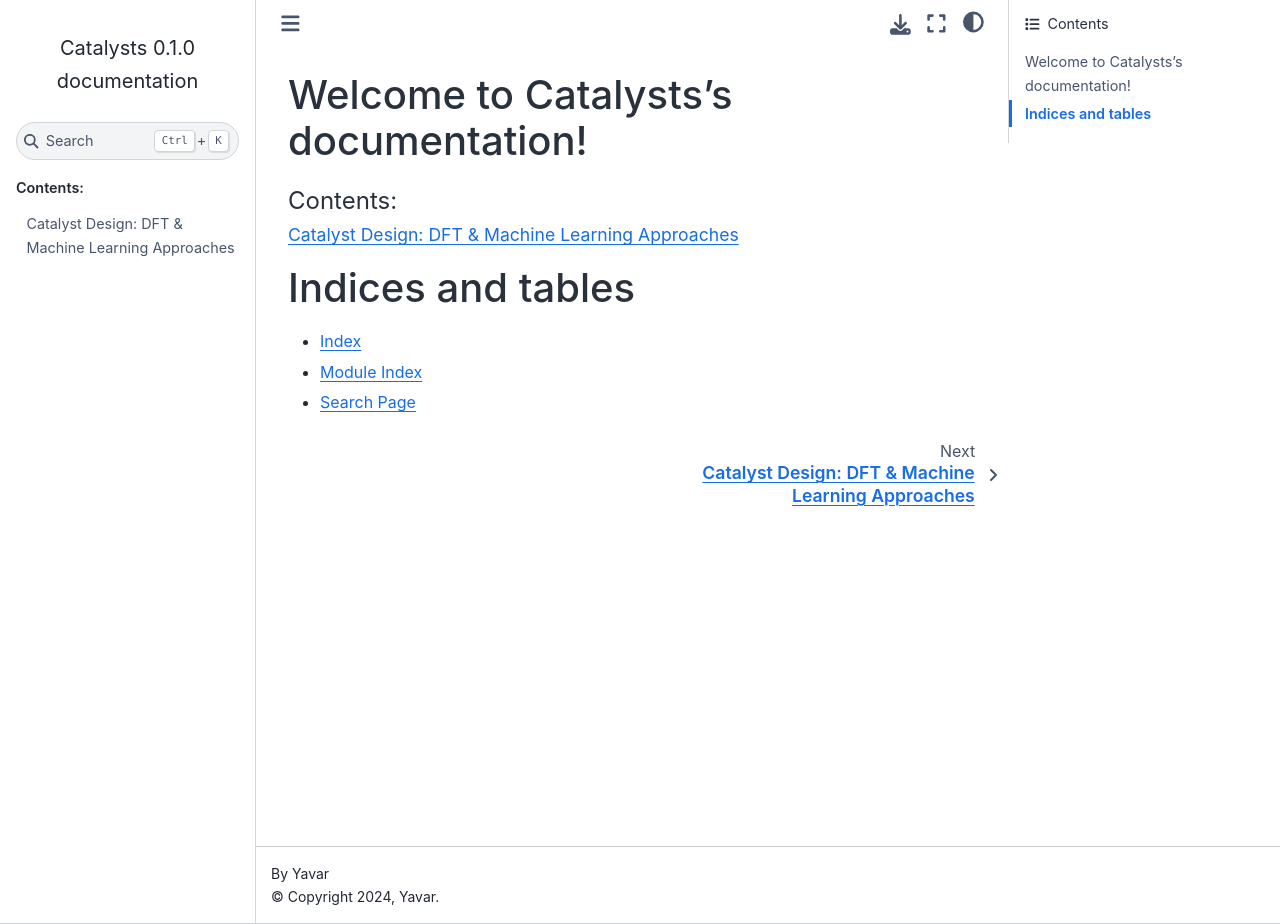
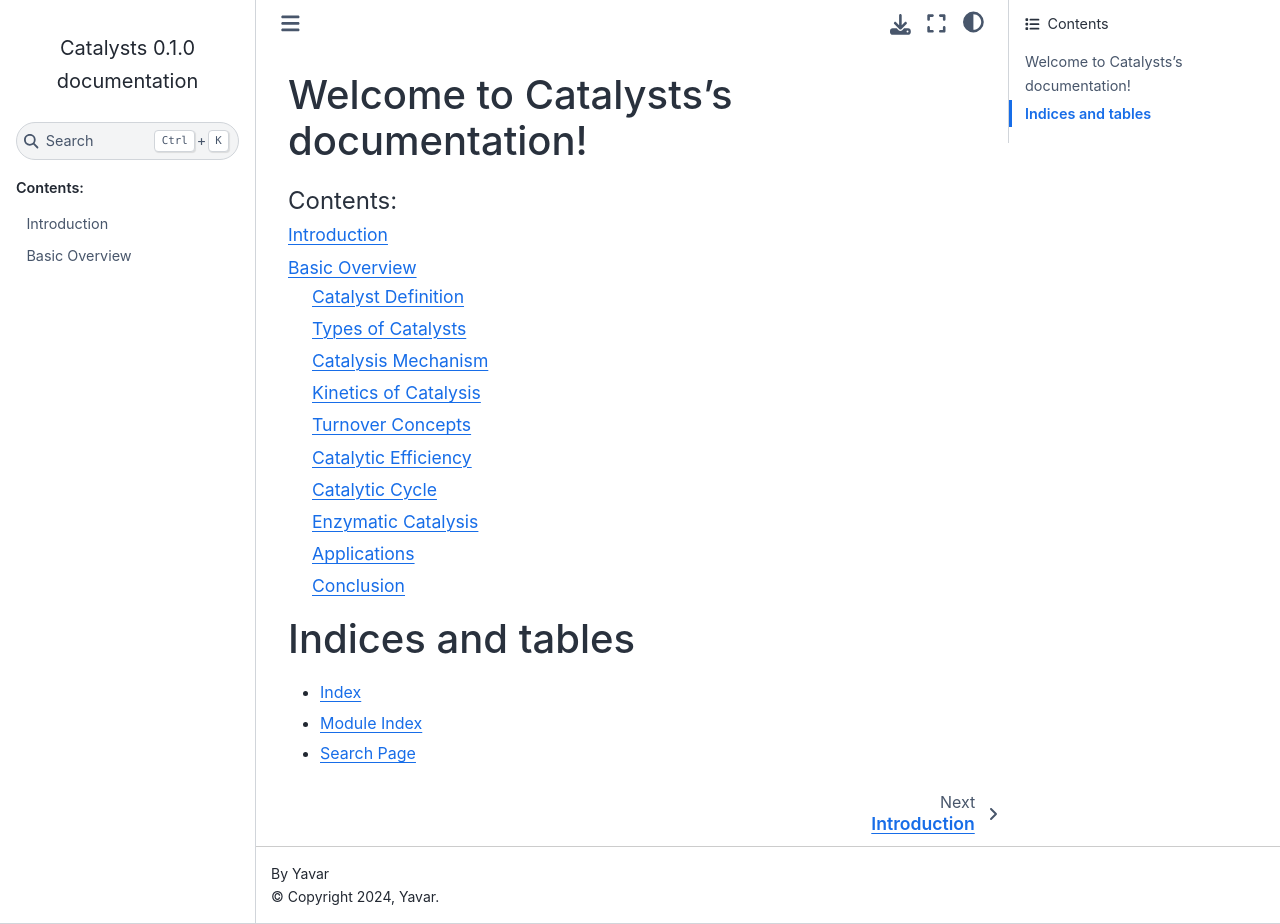
Before and after one commit to Yavar-Azar/Catalysts, a Sphinx documentation site: the page built from docs/index.rst, in a window 1280 px wide and 924 px high. Built offline with Sphinx 7.4.7 and the Sphinx Book theme 1.1.4, drawn with Linux system fonts in a browser that asks for light colours; some of the changed lines change nothing that is shown.

Commit message:
add basics

```diff
--- /dev/null
+++ b/docs/basics/basics.rst
@@ -0,0 +1,155 @@
+===============================
+Basic Overview
+===============================
+
+Catalysis is a fundamental process in chemical reactions where a substance known as a **catalyst** accelerates the reaction rate without being consumed in the reaction itself. Catalysts are crucial for increasing the efficiency of chemical processes by lowering the energy barriers for reactions, thereby enabling faster reaction rates at lower temperatures and pressures. This is critical in many industrial, biological, and environmental processes.
+
+Catalyst Definition
+===================
+
+A **catalyst** is a substance that:
+
+- Increases the rate of a chemical reaction by providing an alternative reaction pathway with lower activation energy.
+- Does not undergo a permanent chemical change during the reaction.
+- Can repeatedly facilitate multiple reaction cycles.
+
+The presence of a catalyst modifies the reaction kinetics without affecting the equilibrium position of the reaction.
+
+Types of Catalysts
+==================
+
+Catalysts can be broadly classified into the following categories based on their phase relative to the reactants:
+
+1. **Heterogeneous Catalysts**:
+   - The catalyst exists in a different phase than the reactants, typically a solid catalyst with liquid or gas reactants. An example is the catalytic converter in vehicles, which uses solid platinum or palladium to catalyze the conversion of exhaust gases.
+
+2. **Homogeneous Catalysts**:
+   - The catalyst is in the same phase as the reactants, usually in a solution. A common example is acid or base catalysis in aqueous solutions.
+
+3. **Enzymes**:
+   - Biological catalysts, which are proteins that speed up biochemical reactions. Enzymes exhibit high specificity and operate under mild conditions within living organisms.
+
+Catalysis Mechanism
+===================
+
+The basic mechanism of catalysis involves several key steps that depend on whether the catalyst is homogeneous or heterogeneous. The overall goal of the catalyst is to lower the activation energy, allowing more reactant molecules to overcome the energy barrier and form products.
+
+1. **Adsorption**: For heterogeneous catalysis, the reactants bind to the surface of the catalyst, usually involving physical or chemical adsorption.
+
+2. **Reaction Pathway**: The catalyst provides an alternative reaction pathway with a lower activation energy than the uncatalyzed reaction. This can occur through various mechanisms such as bond weakening, facilitating the formation of intermediates, or stabilizing transition states.
+
+3. **Desorption**: The products of the reaction are released from the catalyst surface, regenerating the catalyst for further reaction cycles.
+
+Kinetics of Catalysis
+=====================
+
+The kinetics of catalysis can be described by several key parameters, which are used to determine how efficiently a catalyst works:
+
+1. **Rate Law**: In catalysis, the rate of reaction is often modified by the presence of a catalyst. For a general reaction:
+
+   .. math::
+      A + B \rightarrow C
+
+   The rate law for the catalyzed reaction is given by:
+
+   .. math::
+      r_{\text{cat}} = k_{\text{cat}} [A]^{m} [B]^{n}
+
+   Where:
+   - \(r_{\text{cat}}\) = Reaction rate for the catalyzed reaction
+   - \(k_{\text{cat}}\) = Rate constant for the catalyzed reaction
+   - \([A]\), \([B]\) = Concentrations of reactants
+   - \(m\), \(n\) = Reaction orders with respect to reactants A and B
+
+2. **Activation Energy**: A catalyst lowers the activation energy (\(E_{\text{a}}\)) of the reaction, which increases the rate of reaction according to the Arrhenius equation:
+
+   .. math::
+      k_{\text{cat}} = A e^{-E_{\text{a, cat}} / RT}
+
+   Where:
+   - \(k_{\text{cat}}\) = Rate constant for the catalyzed reaction
+   - \(A\) = Pre-exponential factor (frequency factor)
+   - \(E_{\text{a, cat}}\) = Activation energy of the catalyzed reaction
+   - \(R\) = Universal gas constant
+   - \(T\) = Temperature
+
+   Lowering the activation energy increases the number of molecules that can overcome the energy barrier at a given temperature, thus increasing the rate.
+
+Turnover Concepts
+=================
+
+Turnover is a critical concept in catalysis, especially in measuring the efficiency and productivity of a catalyst. Two main terms are used: **Turnover Number** (TON) and **Turnover Frequency** (TOF).
+
+1. **Turnover Number (TON)**:
+   - The TON is defined as the number of moles of reactant converted per mole of catalyst before the catalyst becomes deactivated or consumed.
+
+   .. math::
+      \text{TON} = \frac{\text{Number of moles of product}}{\text{Number of moles of catalyst}}
+
+   A higher TON indicates a more efficient catalyst, as it can facilitate a larger number of reactions before deactivation.
+
+2. **Turnover Frequency (TOF)**:
+   - TOF is a measure of the catalytic activity per unit time, representing how many catalytic cycles occur per unit time.
+
+   .. math::
+      \text{TOF} = \frac{\text{Number of catalytic cycles}}{\text{Time}}
+
+   TOF provides insight into the rate at which the catalyst operates. It is typically measured in units of \( \text{s}^{-1} \).
+
+Catalytic Efficiency
+====================
+
+The overall efficiency of a catalyst can be described by the relationship between the catalyst's activity, the number of active sites, and how quickly the catalyst can perform its function. This is often expressed as the **specific activity**:
+
+.. math::
+   \text{Specific Activity} = \frac{\text{Turnover Rate (TOF)}}{\text{Number of Active Sites}}
+
+Where the number of active sites refers to the total sites on the catalyst that are available for the reaction.
+
+Catalytic Cycle
+===============
+
+In many catalytic systems, reactions proceed via a **catalytic cycle**. A catalytic cycle generally involves several discrete steps:
+
+1. **Activation**: The catalyst binds to the reactants or interacts with them, initiating the reaction.
+
+2. **Intermediate Formation**: In many catalytic cycles, intermediate species are formed that are more reactive than the original reactants. These intermediates often have lower energy than the transition state in the uncatalyzed reaction.
+
+3. **Product Formation**: The products are formed as the intermediates are transformed or broken down, completing the reaction.
+
+4. **Catalyst Regeneration**: At the end of the cycle, the catalyst is released in its original form and is available to catalyze another reaction cycle.
+
+Enzymatic Catalysis
+====================
+
+Enzymatic catalysis, performed by biological catalysts known as enzymes, follows a similar but highly specialized process. Enzymes work by binding to a specific substrate and forming an enzyme-substrate complex, which lowers the activation energy of the reaction.
+
+The kinetics of enzyme-catalyzed reactions are often modeled using the **Michaelis-Menten equation**:
+
+.. math::
+   v = \frac{V_{\max} [S]}{K_m + [S]}
+
+Where:
+
+- \(v\) = Initial rate of reaction
+- \(V_{\max}\) = Maximum rate of reaction at saturating substrate concentration
+- \([S]\) = Substrate concentration
+- \(K_m\) = Michaelis constant, representing the substrate concentration at which the reaction rate is half of \(V_{\max}\)
+
+This equation describes how the reaction rate depends on the substrate concentration and provides key insights into enzyme efficiency and affinity for the substrate.
+
+Applications
+============
+
+Catalysts play a critical role in many industrial, environmental, and biological processes:
+
+1. **Industrial Catalysis**: Catalysts are used in the production of essential chemicals, such as ammonia in the Haber process, and in petroleum refining through catalytic cracking and hydrodesulfurization.
+
+2. **Environmental Catalysis**: Catalysts are essential in pollution control technologies, such as catalytic converters in cars, which reduce harmful emissions by converting nitrogen oxides and hydrocarbons into less harmful substances.
+
+3. **Biocatalysis**: Enzymes are used in pharmaceuticals, food processing, and biofuel production, enabling reactions that are highly specific and efficient under mild conditions.
+
+Conclusion
+==========
+
+Catalysts are indispensable in modern chemistry and industry, where they enhance the efficiency of chemical reactions by lowering activation energies and increasing reaction rates. Understanding the mechanisms, kinetics, and turnover concepts of catalysis enables the design of better, more efficient catalytic systems for a wide range of applications.
--- a/docs/index.rst
+++ b/docs/index.rst
@@ -10,7 +10,8 @@ Welcome to Catalysts's documentation!
    :maxdepth: 2
    :caption: Contents:
 
-   intro/introduction.rst
+   intro/introduction
+   basics/basics
 
 
 
--- a/docs/intro/introduction.rst
+++ b/docs/intro/introduction.rst
@@ -1,4 +1,4 @@
-Catalyst Design: DFT & Machine Learning Approaches
+Introduction
 =============================================================
 
 This repository collects my personal experience and knowledge on catalyst design,
```
